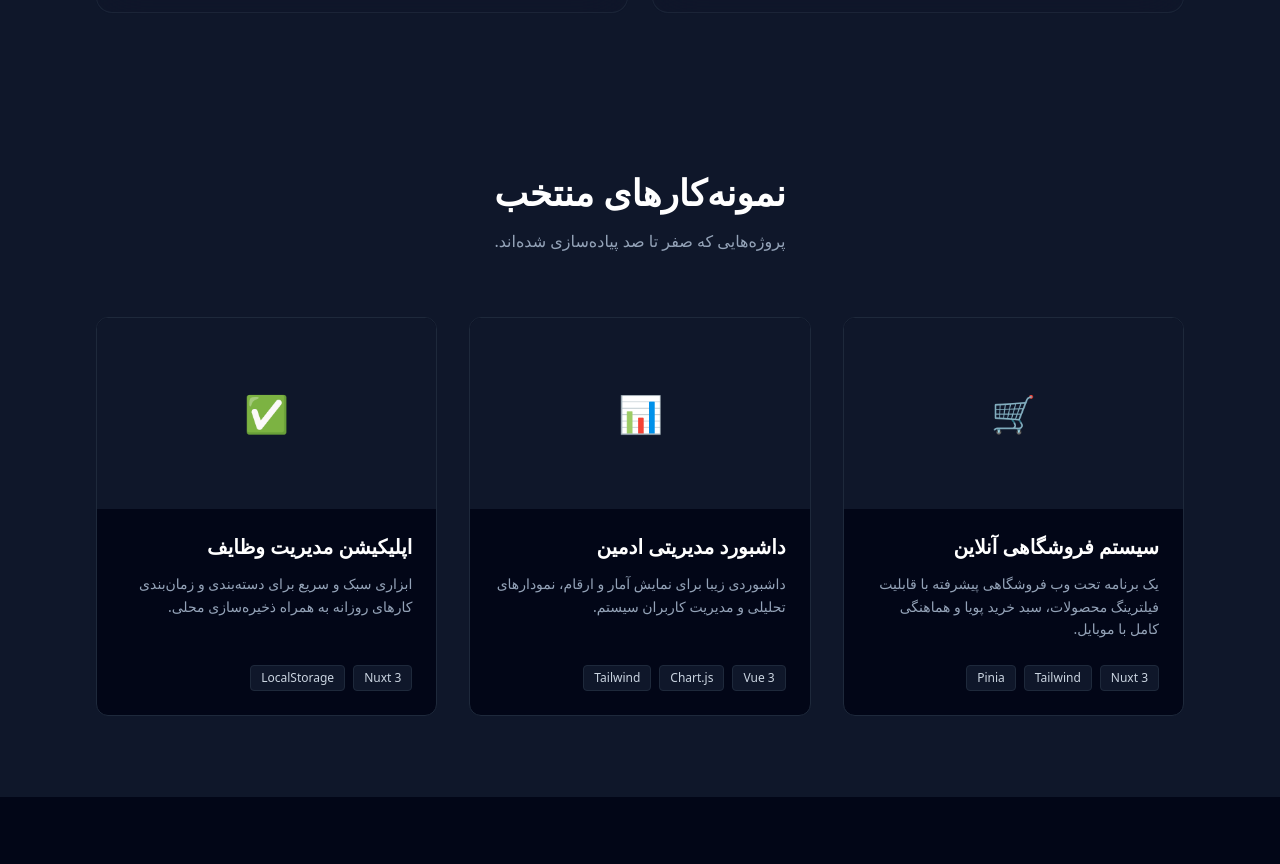
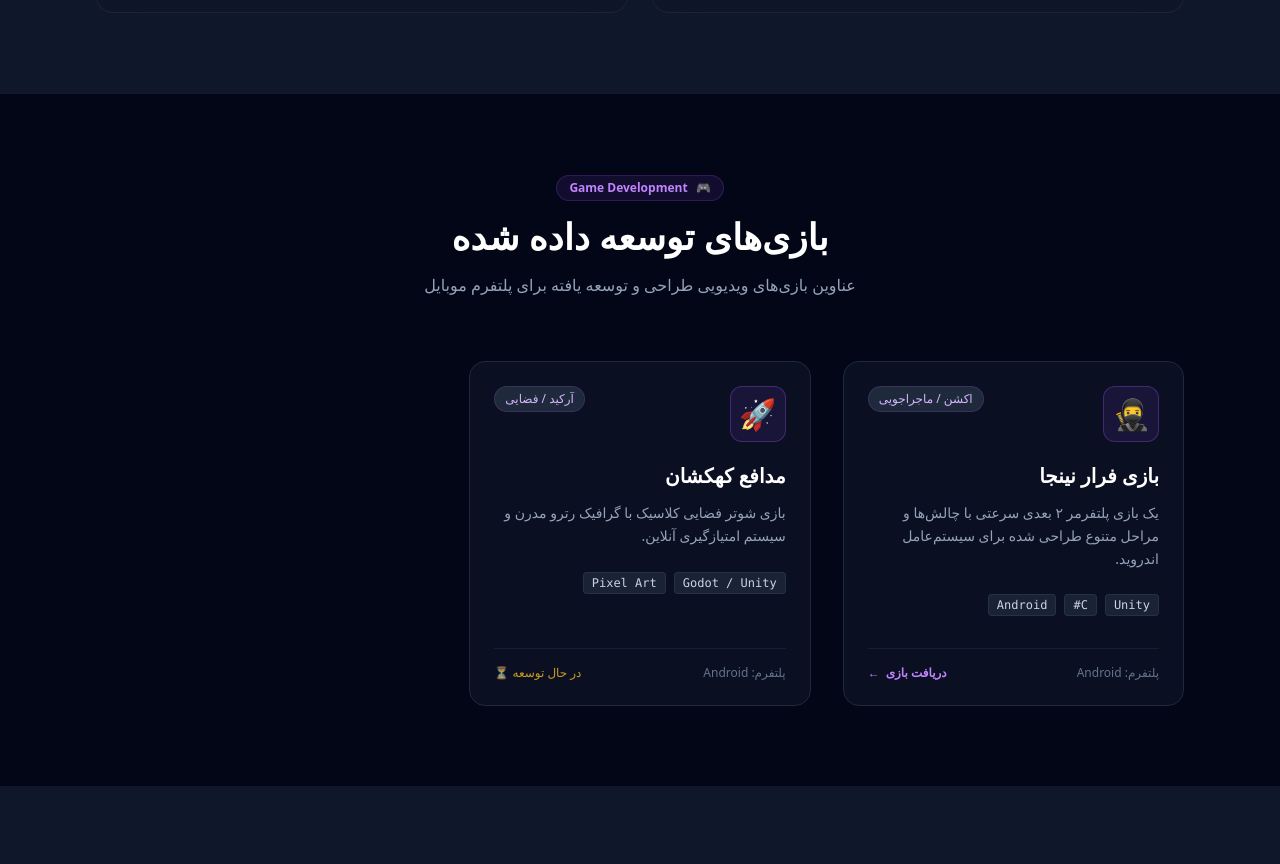
Before and after one commit to Ali-Git-1/Personal-website, a Nuxt app: page / in a window 1280 px wide. Shown: the part 1916-2780 px from the top of the page. Built offline with nearby package versions, Linux system fonts and the light colour scheme.

Commit message:
feat: add published games section and fix contact anchor link

```diff
--- a/app/app.vue
+++ b/app/app.vue
@@ -79,6 +79,11 @@
               class="text-slate-300 hover:text-emerald-400 transition-colors"
               >برنامه‌ها</a
             >
+            <a
+              href="#published-games"
+              class="text-slate-300 hover:text-purple-400 transition-colors"
+              >بازی‌ها</a
+            >
 
             <a
               href="#projects"
@@ -104,6 +109,8 @@
       <SkillsSection />
 
       <PublishedAppsSection />
+
+      <PublishedGamesSection />
 
       <!-- بخش پروژه‌ها (Projects) -->
       <section id="projects" class="py-20">
@@ -165,6 +172,7 @@ import SkillsSection from "./components/SkillsSection.vue";
 import HeroSection from "./components/HeroSection.vue";
 import FooterSection from "./components/FooterSection.vue";
 import PublishedAppsSection from "./components/PublishedAppsSection.vue";
+import PublishedGamesSection from "./components/PublishedGamesSection.vue";
 
 // متغیرهای لودینگ
 const isLoading = ref(true);
--- a/app/components/FooterSection.vue
+++ b/app/components/FooterSection.vue
@@ -1,5 +1,8 @@
 <template>
-  <footer class="bg-slate-950 border-t border-slate-900 pt-16 pb-8">
+  <footer
+    id="contact"
+    class="bg-slate-950 border-t border-slate-900 pt-16 pb-8"
+  >
     <div class="max-w-6xl mx-auto px-4 sm:px-6 lg:px-8">
       <div class="grid grid-cols-1 md:grid-cols-3 gap-12 mb-16">
         <!-- ستون اول: معرفی -->
--- /dev/null
+++ b/app/components/PublishedGamesSection.vue
@@ -0,0 +1,121 @@
+<template>
+  <section
+    id="published-games"
+    class="py-20 bg-slate-950 border-t border-slate-800/60"
+  >
+    <div class="max-w-6xl mx-auto px-4 sm:px-6 lg:px-8">
+      <!-- عنوان بخش -->
+      <div class="text-center max-w-2xl mx-auto mb-16">
+        <div
+          class="inline-flex items-center gap-2 px-3 py-1 rounded-full bg-purple-500/10 border border-purple-500/20 text-purple-400 text-xs font-semibold mb-4"
+        >
+          <span>🎮</span>
+          <span>Game Development</span>
+        </div>
+        <h2 class="text-3xl font-extrabold text-white sm:text-4xl">
+          بازی‌های توسعه داده شده
+        </h2>
+        <p class="mt-4 text-slate-400 text-sm sm:text-base">
+          عناوین بازی‌های ویدیویی طراحی و توسعه یافته برای پلتفرم موبایل
+        </p>
+      </div>
+
+      <!-- گرید بازی‌ها -->
+      <div class="grid grid-cols-1 md:grid-cols-2 lg:grid-cols-3 gap-8">
+        <div
+          v-for="game in games"
+          :key="game.id"
+          class="group relative bg-slate-900/60 border border-slate-800 rounded-2xl p-6 hover:border-purple-500/50 transition-all duration-300 hover:shadow-[0_0_30px_rgba(168,85,247,0.15)] flex flex-col justify-between"
+        >
+          <!-- بخش بالا: آیکون + اطلاعات اصلی -->
+          <div>
+            <div class="flex items-start justify-between mb-5">
+              <div
+                class="w-14 h-14 rounded-xl bg-purple-500/10 border border-purple-500/30 flex items-center justify-center text-3xl group-hover:scale-110 transition-transform"
+              >
+                {{ game.icon }}
+              </div>
+              <span
+                class="px-2.5 py-1 text-xs font-medium rounded-full bg-slate-800 text-purple-300 border border-purple-500/20"
+              >
+                {{ game.genre }}
+              </span>
+            </div>
+
+            <h3
+              class="text-xl font-bold text-white group-hover:text-purple-400 transition-colors"
+            >
+              {{ game.title }}
+            </h3>
+
+            <p class="mt-3 text-slate-400 text-sm leading-relaxed">
+              {{ game.description }}
+            </p>
+
+            <!-- تکنولوژی‌ها و موتور بازی -->
+            <div class="mt-6 flex flex-wrap gap-2">
+              <span
+                v-for="tech in game.techs"
+                :key="tech"
+                class="px-2 py-0.5 text-xs font-mono rounded bg-slate-800/80 text-slate-300 border border-slate-700/50"
+              >
+                {{ tech }}
+              </span>
+            </div>
+          </div>
+
+          <!-- بخش پایین: دکمه دانلود یا وضعیت -->
+          <div
+            class="mt-8 pt-4 border-t border-slate-800/60 flex items-center justify-between"
+          >
+            <span class="text-xs text-slate-500"
+              >پلتفرم: {{ game.platform }}</span
+            >
+
+            <a
+              v-if="game.downloadUrl"
+              :href="game.downloadUrl"
+              target="_blank"
+              class="inline-flex items-center gap-1.5 text-xs font-semibold text-purple-400 hover:text-purple-300 transition-colors"
+            >
+              <span>دریافت بازی</span>
+              <span>←</span>
+            </a>
+            <span v-else class="text-xs text-amber-400/80 font-medium">
+              در حال توسعه ⏳
+            </span>
+          </div>
+        </div>
+      </div>
+    </div>
+  </section>
+</template>
+
+<script setup>
+import { ref } from "vue";
+
+const games = ref([
+  {
+    id: 1,
+    title: "بازی فرار نینجا",
+    genre: "اکشن / ماجراجویی",
+    icon: "🥷",
+    description:
+      "یک بازی پلتفرمر ۲ بعدی سرعتی با چالش‌ها و مراحل متنوع طراحی شده برای سیستم‌عامل اندروید.",
+    techs: ["Unity", "C#", "Android"],
+    platform: "Android",
+    downloadUrl: "#", // یا آدرس کافه بازار/مایکت
+  },
+  {
+    id: 2,
+    title: "مدافع کهکشان",
+    genre: "آرکید / فضایی",
+    icon: "🚀",
+    description:
+      "بازی شوتر فضایی کلاسیک با گرافیک رترو مدرن و سیستم امتیازگیری آنلاین.",
+    techs: ["Godot / Unity", "Pixel Art"],
+    platform: "Android",
+    downloadUrl: null, // در حال توسعه
+  },
+]);
+</script>
```
